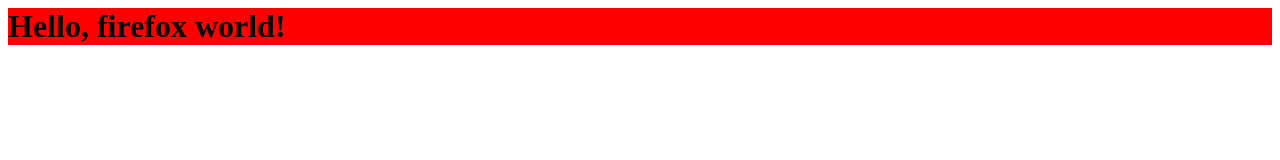
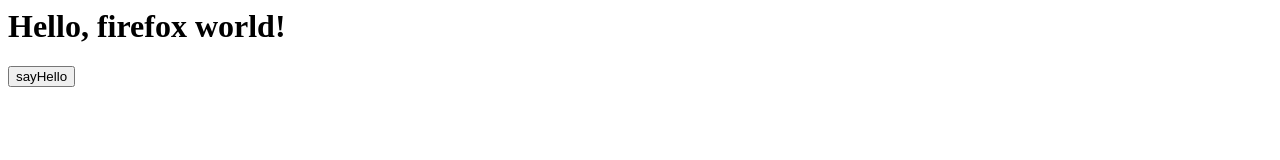
Before and after one commit to oouyang/fxhelloworld, a plain HTML site: page index.html in a window 1280 px wide. Drawn offline with Linux system fonts and the light colour scheme.

Commit message:
javascript

```diff
--- a/index.html
+++ b/index.html
@@ -2,13 +2,14 @@
 <html>
 <head>
   <title>Hello world</title>
-  <style>
-    .red {
-      background-color:red;
+  <script type="text/javascript">
+    function sayHello() {
+      alert("Hello JavaScript World!");
     }
-  </style>
+  </script>
 </head>
 <body>
   <h1 class='red'>Hello, firefox world!</h1>
+  <input type="button" value="sayHello" oncliek="Javascript:sayHello()" />
 </body>
 </html>
```
